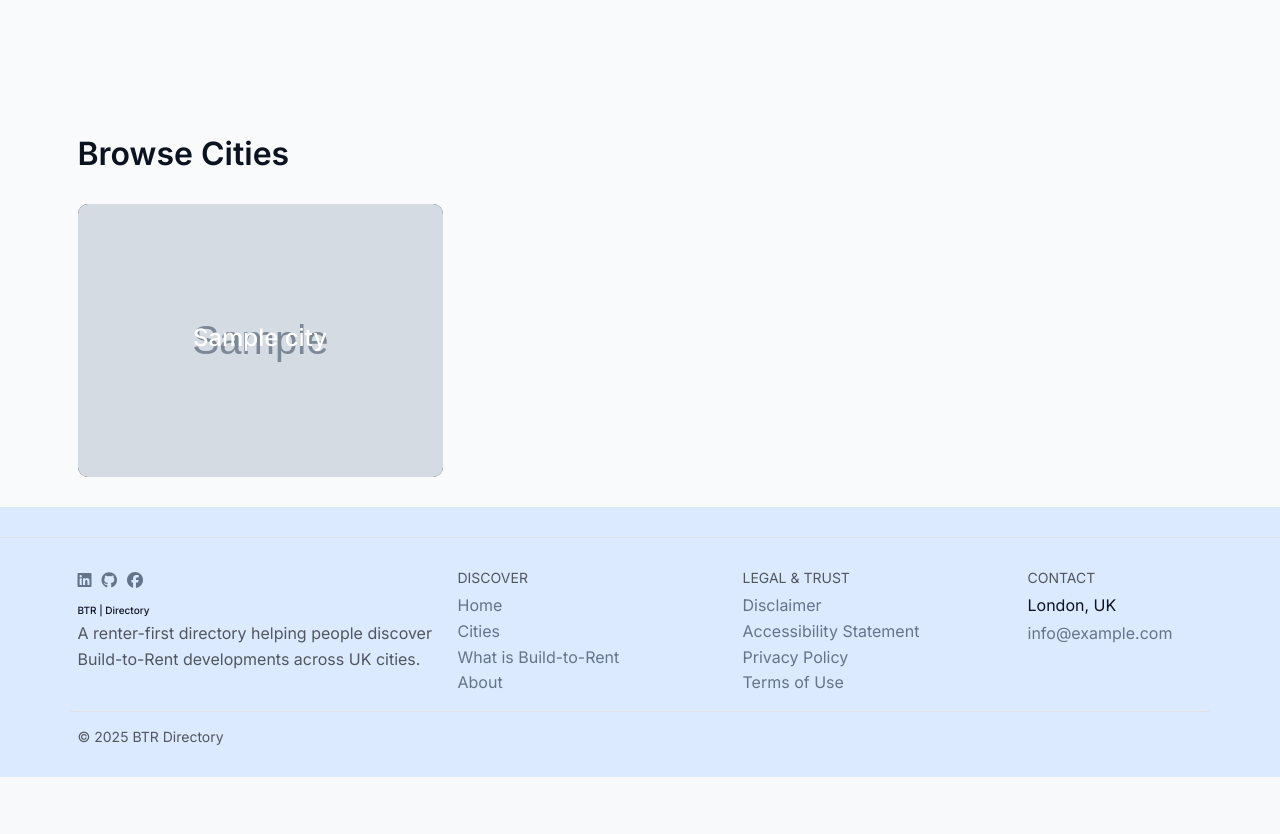
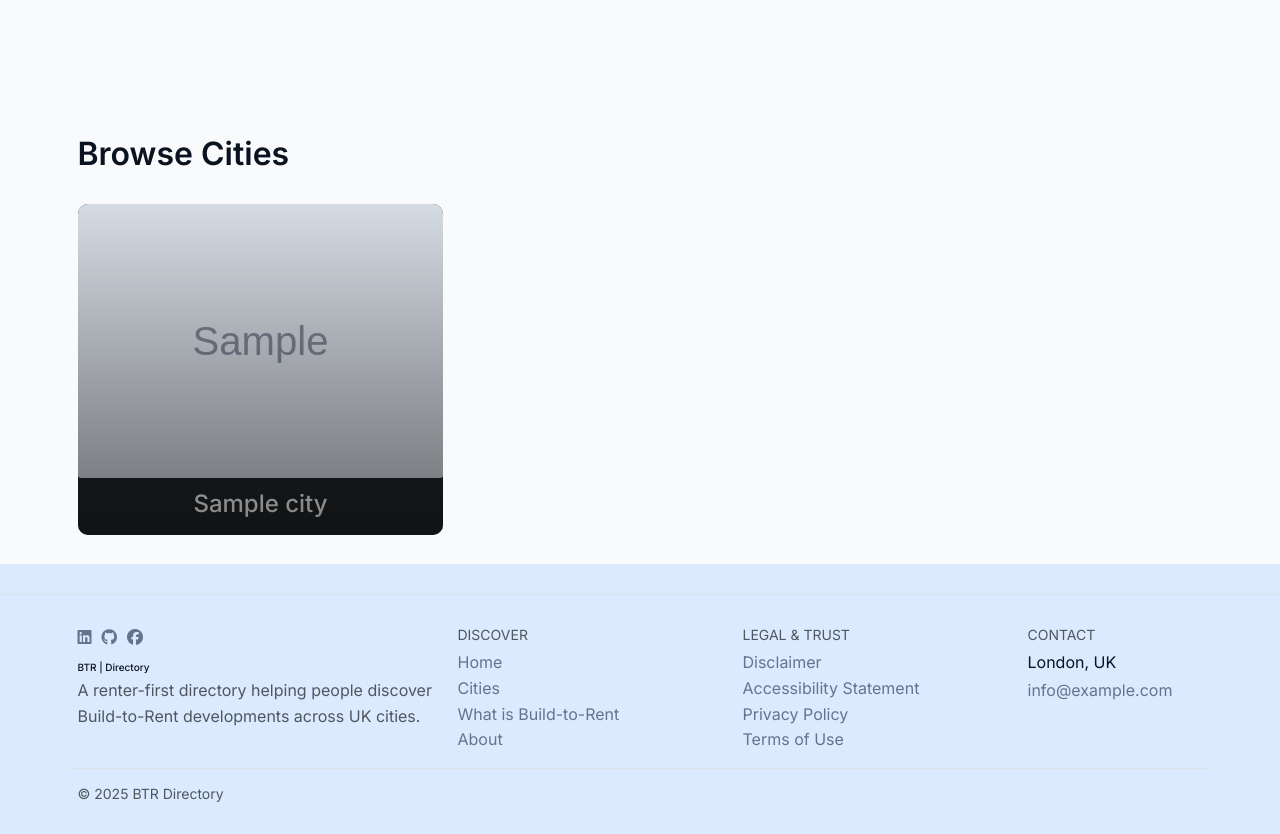
Before and after one commit to creatvie-introvert/btr-directory-mvp, a Django app: template core/templates/core/home.html in a window 1280 px wide. Shown: the part 574-1408 px from the top of the page. Before the commit the page ends 1351 px from the top, so only its background shows below. Run offline with Django 5.2, Linux system fonts and the light colour scheme; the template is opened without the code that fills it: most values are stand-ins (such as "Sample title", 1, 10 or a date in 2020); grey boxes marked "Sample" are stand-in pictures; some libraries are stand-ins or nearby versions.

Commit message:
feat(cities): add homepage selection + image alt text; render city cards from admin data

```diff
--- a/core/static/core/css/styles.css
+++ b/core/static/core/css/styles.css
@@ -127,6 +127,56 @@ footer a:hover {
     margin: 1.6rem;
 }
 
+.city-card {
+    position: relative;
+    height: 22rem;
+    transition: transfotm 180ms ease, box-shadow 180ms ease;
+    will-change: transform;
+}
+
+.city-card-img {
+    height: 100%;
+    width: 100%;
+    object-fit: cover;
+    display: block;
+    transition: transform 220ms ease;
+}
+
+.city-card::after {
+    content: "";
+    position: absolute;
+    inset: 0;
+    background: linear-gradient(to top, rgba(0, 0, 0, 0.5), rgba(0, 0, 0, 0));
+    transition: background 220ms ease;
+    pointer-events: none;
+}
+
+.city-card .card-img-overlay {
+    position: relative;
+}
+
+.city-card-link:focus-visible {
+    outline: 3px solid var(--btr-brand);
+    outline-offset: 4px;
+    border-radius: 1.6rem;
+}
+
+.city-card-link:hover .city-card,
+.city-card-link:focus-visible .city-card {
+    transform: translateY(-4px);
+    box-shadow: 0 1.4rem 4rem rgba(0, 0, 0, 0.18);
+}
+
+.city-card-link:hover .city-card-img,
+.city-card-link:focus-visible .city-card-img {
+    transform: scale(1.04);
+}
+
+.city-card-link:hover .city-card::after,
+.city-card-link:focus-visible .city-card::after {
+    background: rgba(0, 0, 0, 0.22);
+}
+
 @media (min-width: 992px) {
     #hero-section {
         padding: 12rem;
@@ -141,3 +191,11 @@ footer a:hover {
         min-height: 60rem;
     }
 }
+
+@media (prefers-reduced-motion: reduce) {
+    .city-card,
+    .city-card-img,
+    .city-card::after {
+        transition: none;
+    }
+}
--- a/core/templates/core/home.html
+++ b/core/templates/core/home.html
@@ -37,12 +37,12 @@
 
             {% for city in cities %}
             <div class="col-12 col-sm-6 col-md-6 col-lg-4">
-                <a href="#" class="text-decoration-none">
-                    <div class="card text-bg-dark border-0 overflow-hidden rounded-4 city-card">
+                <a href="#" class="text-decoration-none city-card-link">
+                    <div class="card text-bg-dark border-0 overflow-hidden rounded-4 city-card city-card h-100">
                         {% if city.image %}
                         <img
                           src="{{ city.image.url }}"
-                          class="card-img"
+                          class="card-img city-card-img"
                           alt="{{ city.image_alt|default:city.name }}"
                         >
                         {% endif %}
```
